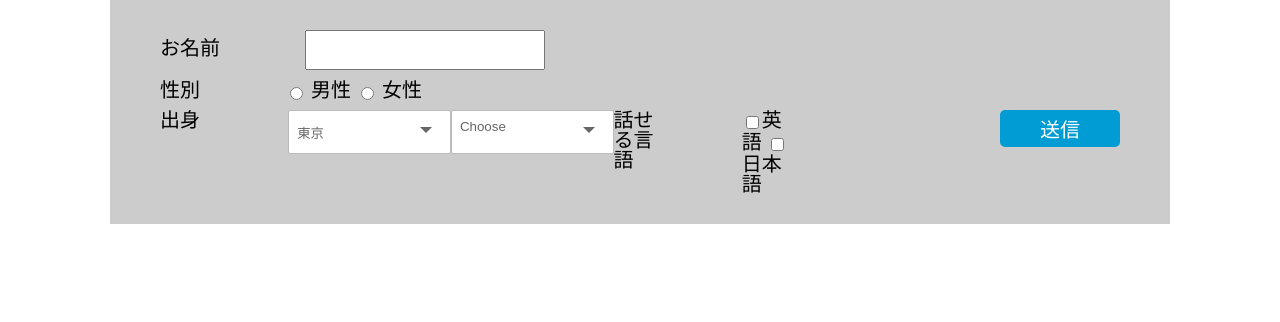
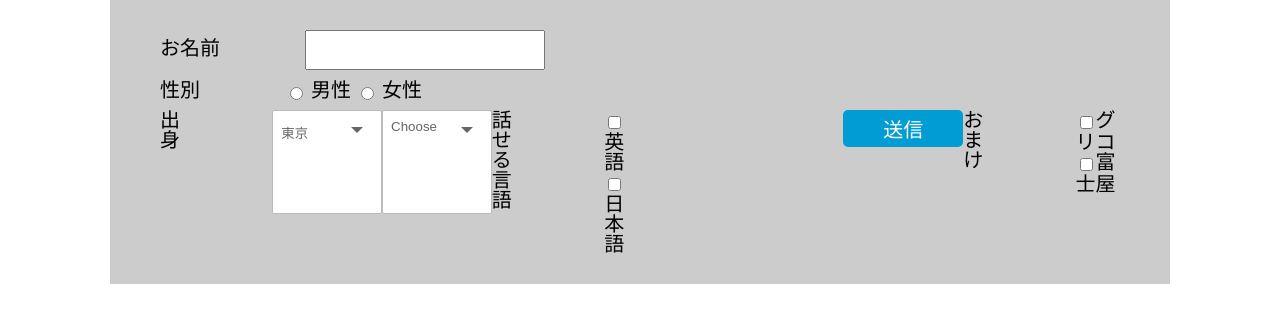
Before and after one commit to MichiY3/form, a plain HTML site: page index.html in a window 1280 px wide. Drawn offline with Linux system fonts and the light colour scheme.

Commit message:
チェックボックス追加

```diff
--- a/index.html
+++ b/index.html
@@ -78,6 +78,16 @@
 			<div class="form-group">
 				<button class="button" type="submit">送信</button>
 			</div>
+
+			<!-- 追加のチェックボックス -->
+			<div class="from-group"></div>
+				<span class="label">おまけ</span>
+				<span>
+					<label for="glico">
+						<input type="checkbox" name="omake">グリコ</label>
+					<label for="fujiya">
+						<input type="checkbox" name="omake">富士屋</label>
+				</span>
 		</form>
 	</div>
 
```
